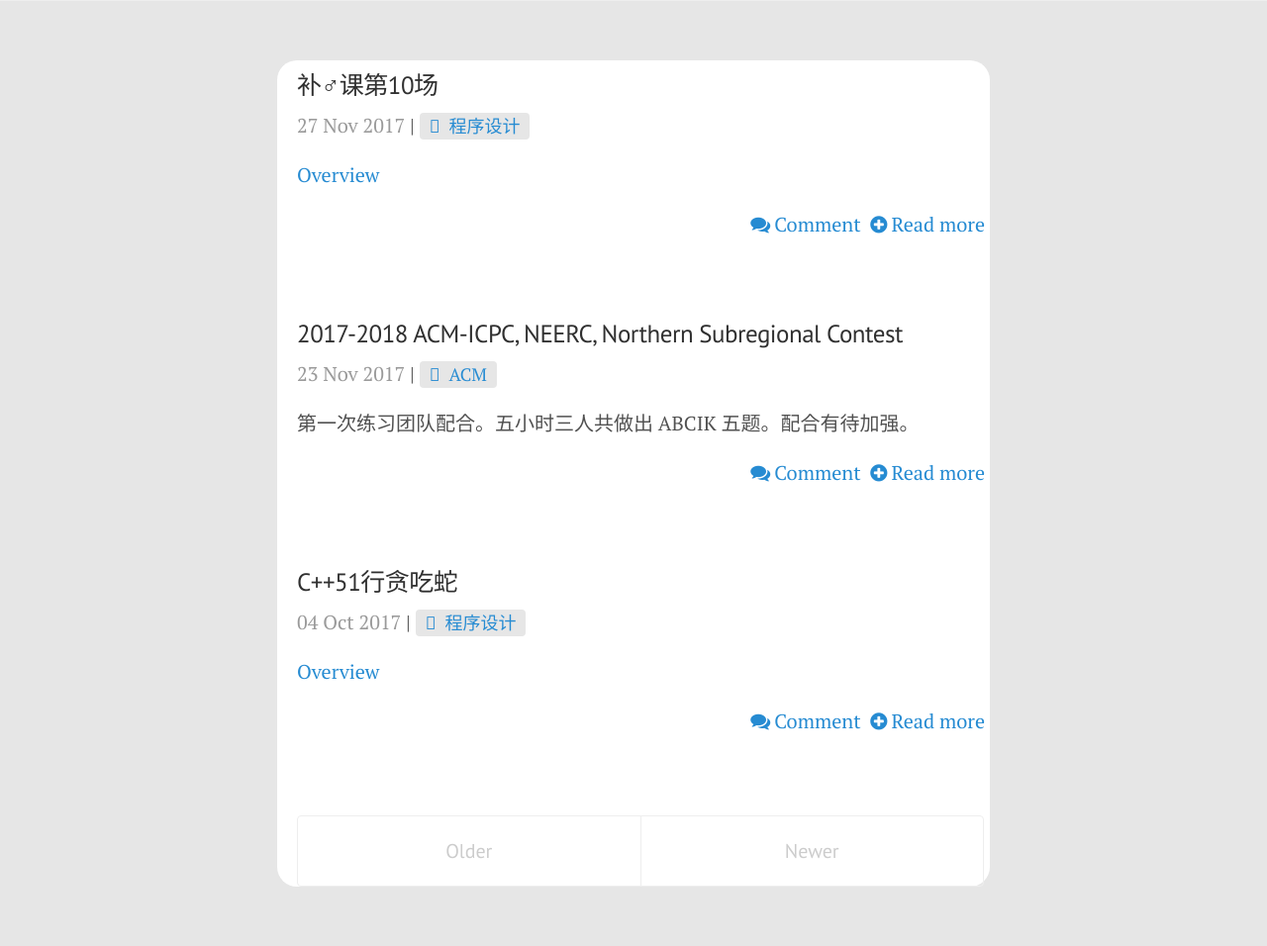
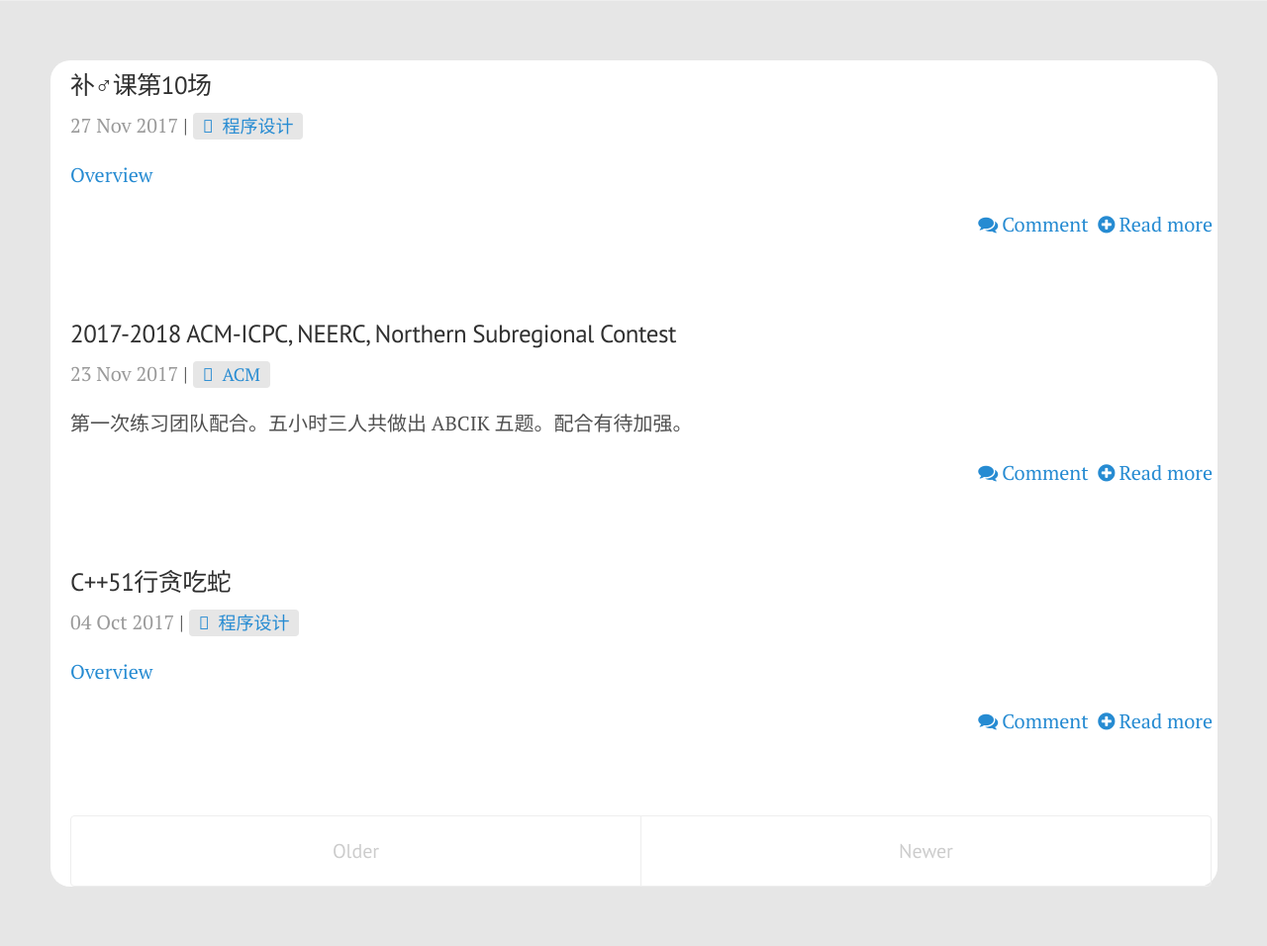
Before and after one commit to chen-xw/chen-xw.github.io, a Jekyll site: the page built from blog/index.html, in a window 1280 px wide. Shown: the part 918-1874 px from the top of the page at 99% size. Built offline with Jekyll 4.4.1, drawn with Linux system fonts in a browser that asks for light colours; the list of posts is cut into pages by our own code; comment, search, counter and statistics services are not loaded.

Commit message:
Update lanyon.css

```diff
--- a/public/css/lanyon.css
+++ b/public/css/lanyon.css
@@ -65,6 +65,8 @@ h1, h2, h3, h4, h5, h6 {
   padding: 10px 5px 15px 20px;
   border-radius: 20px;
   padding-bottom: inherit;
+  margin-left: -229px;
+  margin-right: -230px;
 }
 
 }
```
